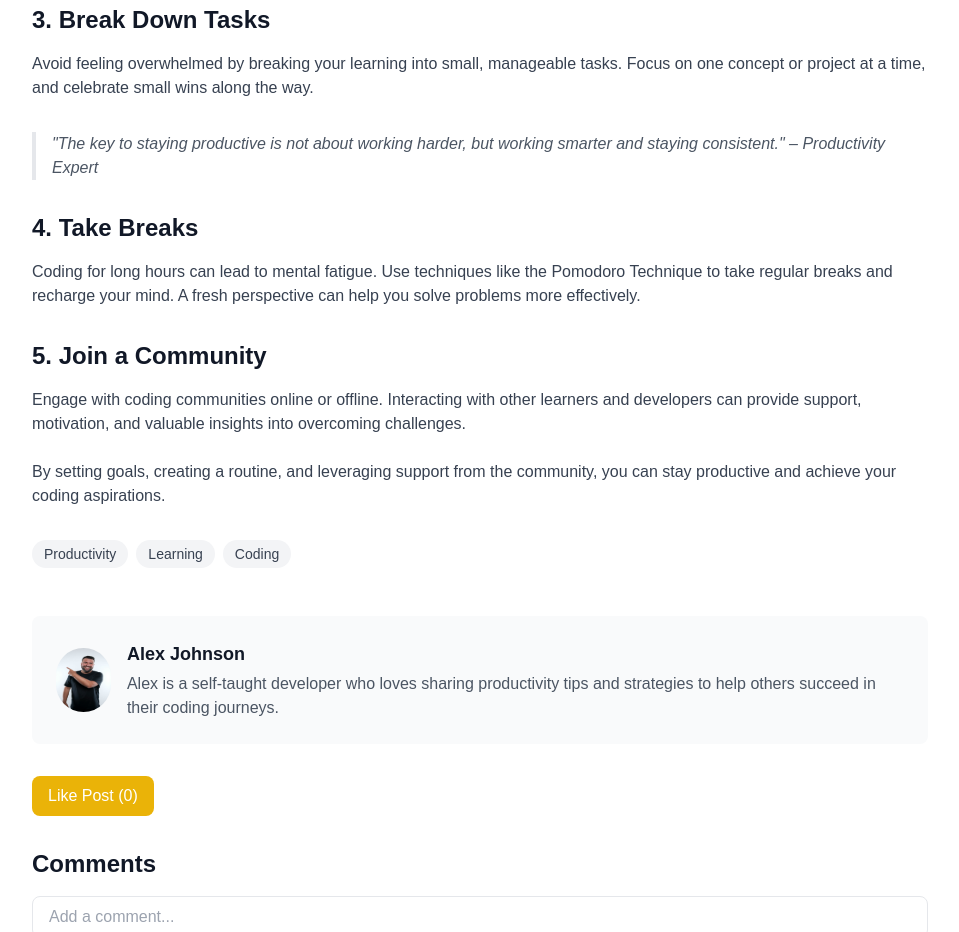
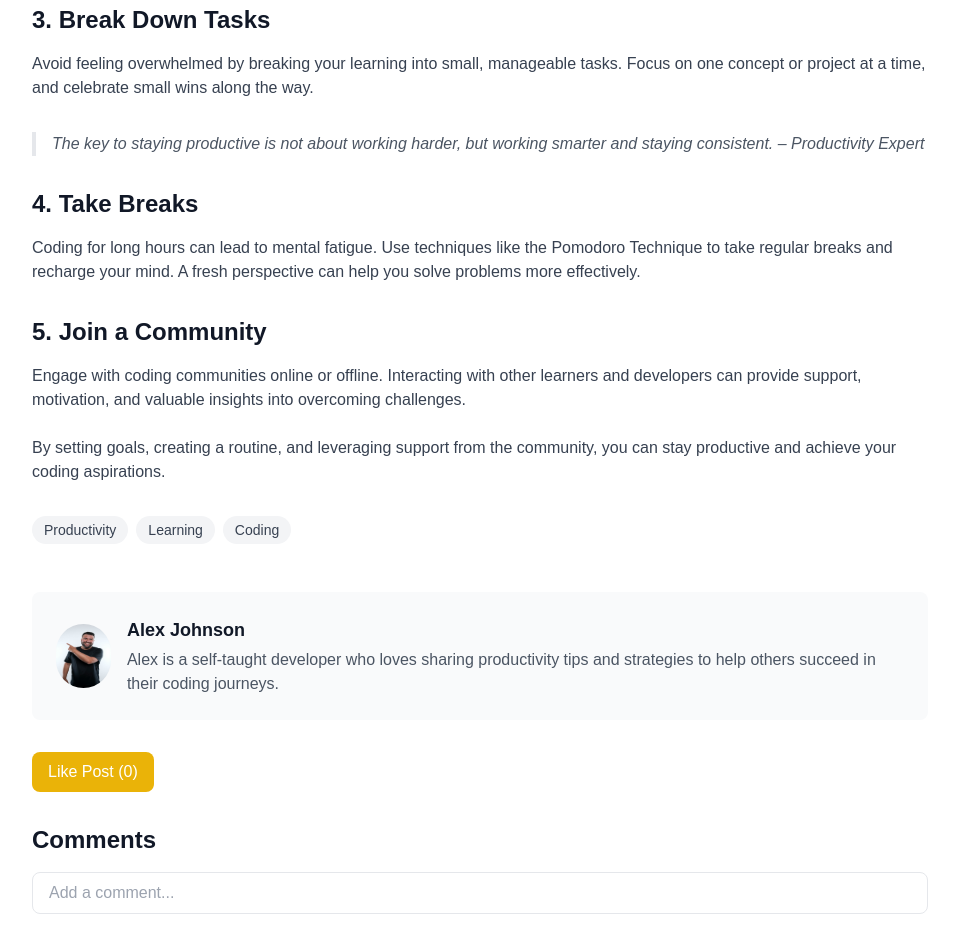
Before and after one commit to MahadAhmed05/GIAIC-MileStone3-Blog-Website, a Next.js app: page /Posts/Post3 in a window 1280 px wide. Shown: the part 1500-2432 px from the top of the page, without its empty margins (160-1119 px from the left). Built offline with nearby package versions, Linux system fonts and the light colour scheme.

Commit message:
commas removed from whole project

```diff
--- a/app/Posts/Post3/page.tsx
+++ b/app/Posts/Post3/page.tsx
@@ -94,8 +94,8 @@ function Page() {
             </p>
 
             <blockquote className="border-l-4 border-gray-200 pl-4 italic my-8 text-gray-600">
-              "The key to staying productive is not about working harder, but
-              working smarter and staying consistent." – Productivity Expert
+              The key to staying productive is not about working harder, but
+              working smarter and staying consistent. – Productivity Expert
             </blockquote>
 
             <h2 className="text-2xl font-bold text-gray-900 mt-8 mb-4">
--- a/app/Posts/Post4/page.tsx
+++ b/app/Posts/Post4/page.tsx
@@ -98,7 +98,7 @@ function Page() {
 
             <p className="mb-6 text-gray-700">
               W3Schools is a popular platform for learning web development. Its
-              interactive examples and "Try it Yourself" feature make it easy to
+              interactive examples and Try it Yourself feature make it easy to
               practice coding directly on the platform.
             </p>
 
```
